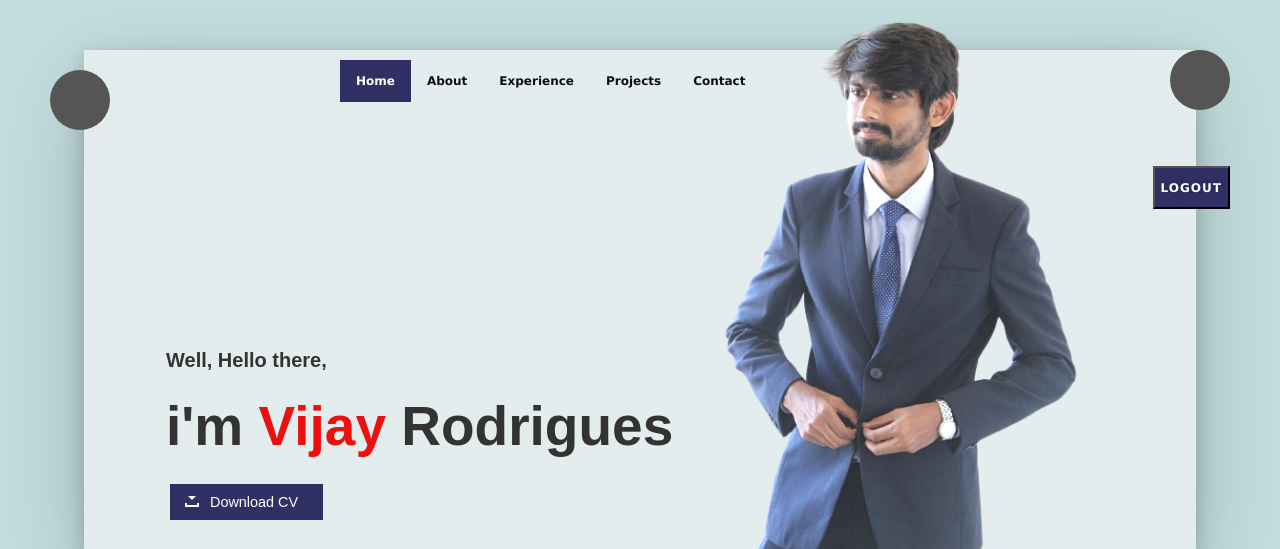
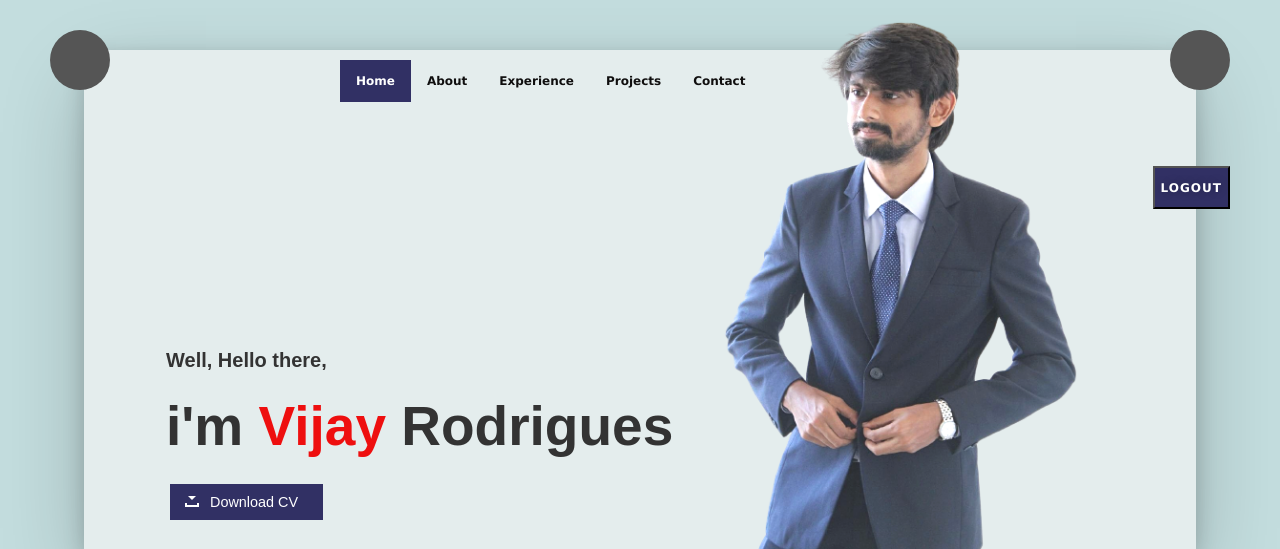
Before and after one commit to VijayRodrigues/pers-proj-app, a Flask app: template templates/profile.html in a window 1280 px wide. Shown: the top 549 px of the page. Run offline with Flask 2, Linux system fonts and the light colour scheme; the template is opened without the code that fills it, so the values that code supplies are empty; some libraries are stand-ins or nearby versions; some web fonts are replaced.

Commit message:
Update style_prof.css

```diff
--- a/static/style_prof.css
+++ b/static/style_prof.css
@@ -50,7 +50,7 @@ body {
   border-radius: 50%;
   position: absolute;
   left: 50px;
-  top: 70px;
+  top: 30px;
 }
 
 
@@ -71,7 +71,7 @@ body {
     border-radius: 50%;
     position: absolute;
     right: 50px;
-    top: 50px;
+    top: 30px;
 }
 
 .circle4 {
```
